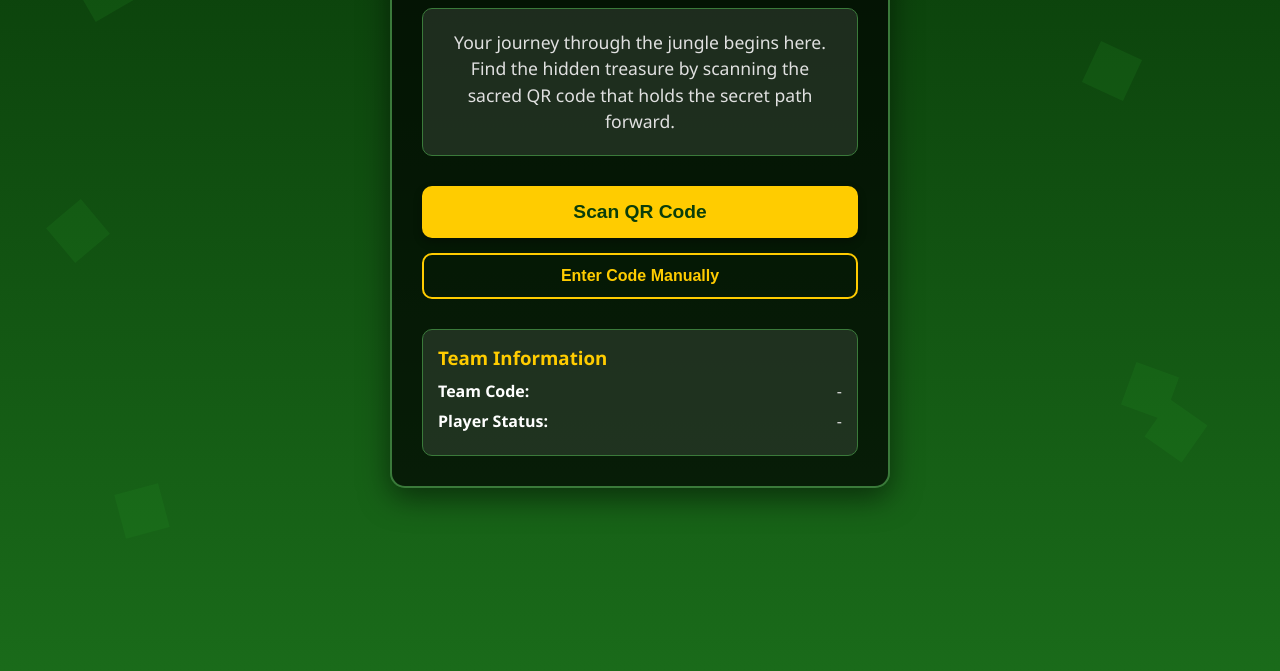
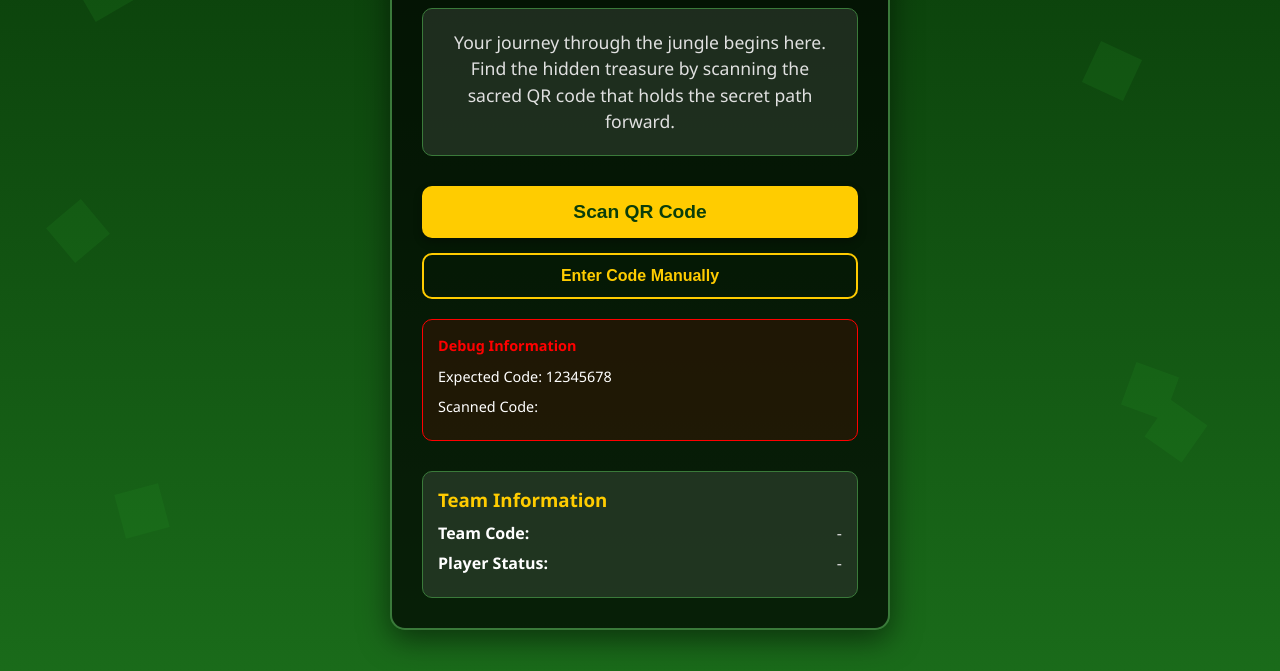
Before and after one commit to AlanBose-dev/treasure, a plain HTML site: page index.html in a window 1280 px wide. Shown: the part 129-800 px from the top of the page. Drawn offline with Linux system fonts and the light colour scheme.

Commit message:
Update index.html

```diff
--- a/index.html
+++ b/index.html
@@ -354,6 +354,28 @@
             background-color: #ffdd44;
         }
 
+        /* Debug info */
+        .debug-info {
+            display: none;
+            background-color: rgba(255, 0, 0, 0.1);
+            border: 1px solid #ff0000;
+            border-radius: 10px;
+            padding: 15px;
+            margin-top: 20px;
+            font-size: 0.9rem;
+            line-height: 1.5;
+        }
+
+        .debug-info h4 {
+            color: #ff0000;
+            margin-bottom: 10px;
+        }
+
+        .debug-info p {
+            margin-bottom: 8px;
+            word-break: break-all;
+        }
+
         /* Responsive adjustments */
         @media (max-width: 600px) {
             h1 {
@@ -416,6 +438,12 @@
             <p>5. Try switching between front and back cameras</p>
         </div>
 
+        <div id="debug-info" class="debug-info">
+            <h4>Debug Information</h4>
+            <p>Expected Code: <span id="expected-code"></span></p>
+            <p>Scanned Code: <span id="scanned-code"></span></p>
+        </div>
+
         <!-- Team info section (to be populated by your friend's code) -->
         <div class="team-info">
             <h3>Team Information</h3>
@@ -446,14 +474,14 @@
         <div class="modal-content">
             <span class="close-button" id="close-manual-modal">&times;</span>
             <h2 class="modal-title">Enter the Secret Code</h2>
-            <input type="text" id="manual-input" class="manual-input" placeholder="Enter the 6-digit code" maxlength="6">
+            <input type="text" id="manual-input" class="manual-input" placeholder="Enter the 8-digit code" maxlength="8">
             <button id="submit-code" class="submit-button">Submit</button>
         </div>
     </div>
 
     <script>
-        // The correct QR code value
-        const CORRECT_QR_CODE = "x02hy583";
+        // The correct QR code value - UPDATE THIS WITH YOUR ACTUAL 8-DIGIT CODE
+        const CORRECT_QR_CODE = "12345678"; // Changed to 8 digits
 
         // DOM elements
         const scanButton = document.getElementById('scan-button');
@@ -471,6 +499,9 @@
         const cameraSwitch = document.getElementById('camera-switch');
         const teamCode = document.getElementById('team-code');
         const playerStatus = document.getElementById('player-status');
+        const debugInfo = document.getElementById('debug-info');
+        const expectedCodeSpan = document.getElementById('expected-code');
+        const scannedCodeSpan = document.getElementById('scanned-code');
 
         // HTML5 QR Code scanner instance
         let html5QrCode = null;
@@ -487,6 +518,12 @@
             if (location.protocol !== 'https:' && location.hostname !== 'localhost') {
                 displayError("Camera access requires HTTPS. Please use a secure connection.");
                 permissionHelp.style.display = 'block';
+            }
+
+            // Show debug info in development
+            if (location.hostname === 'localhost' || location.hostname === '127.0.0.1') {
+                debugInfo.style.display = 'block';
+                expectedCodeSpan.textContent = CORRECT_QR_CODE;
             }
         });
 
@@ -650,6 +687,11 @@
             stopScanner();
             scannerModal.style.display = 'none';
 
+            // Update debug info
+            if (location.hostname === 'localhost' || location.hostname === '127.0.0.1') {
+                scannedCodeSpan.textContent = decodedText;
+            }
+
             // Show loading animation
             loading.style.display = 'block';
             qrResult.style.display = 'none';
@@ -658,7 +700,17 @@
             setTimeout(() => {
                 loading.style.display = 'none';
 
-                if (decodedText === CORRECT_QR_CODE) {
+                // Normalize both codes for comparison (trim whitespace and convert to lowercase)
+                const normalizedDecodedText = decodedText.trim().toLowerCase();
+                const normalizedCorrectCode = CORRECT_QR_CODE.trim().toLowerCase();
+
+                console.log('Comparing codes:', {
+                    decoded: normalizedDecodedText,
+                    correct: normalizedCorrectCode,
+                    match: normalizedDecodedText === normalizedCorrectCode
+                });
+
+                if (normalizedDecodedText === normalizedCorrectCode) {
                     // Correct QR code scanned
                     displaySuccess("Correct QR code! Redirecting...");
 
```
